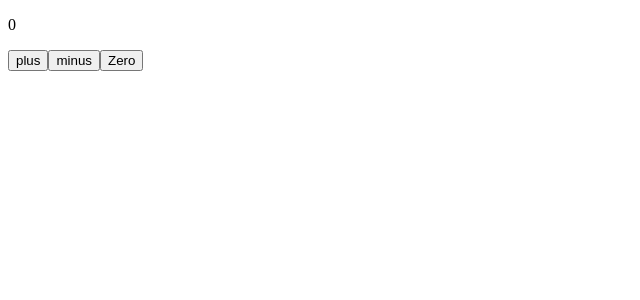
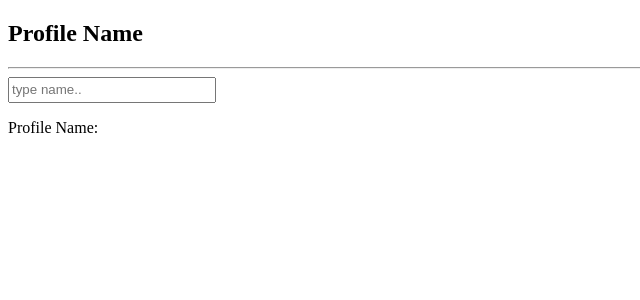
Before and after one commit to grp0060078/react, a React (Vite) app: page / in a window 1280 px wide. Shown: the top 300 px of the page, without its empty margins (0-640 px from the left). Built offline with nearby package versions, Linux system fonts and the light colour scheme.

Commit message:
session task

```diff
--- a/src/App.jsx
+++ b/src/App.jsx
@@ -1,33 +1,23 @@
-import React, { useState } from 'react';
-import Button from './components/Button';
 
-function App() {
+import React, { useState, createContext, } from 'react';
+import Profile from './components/profile.jsx'
 
-  const [counter, setCounter] = useState(0);
+const ProfileContext = createContext();
 
 
-  function handleClick() {
-    setCounter(counter + 1);
-  }
+function App  ()  {
 
-  function handleMinusClick() {
-    setCounter(counter - 1);
-  }
+  const [profileName, setProfileName] = useState('');
+
+  return (
+
+    <ProfileContext.Provider value={{ profileName, setProfileName }}>
+      <Profile />
+    </ProfileContext.Provider>
+  );
+};
 
 
-  function handleZeroClick() {
-    setCounter(0);
-  }
 
 
-  return (
-    <div>
-      <p>{ counter }</p>
-      <button onClick={handleClick}>plus</button>
-     <Button handleMinusClick={handleMinusClick}/>
-      <button onClick={handleZeroClick}>Zero</button>
-    </div>
-  )
-}
-
-export default App;
+export { App as default, ProfileContext };
--- a/src/components/Button.jsx
+++ /dev/null
@@ -1,12 +0,0 @@
-import React from 'react'
-
-
-function Button({handleMinusClick}) {
-
-  return (
-
-    <button onClick={handleMinusClick}>minus</button>
-  )
-}
-
-export default Button;
--- /dev/null
+++ b/src/components/profile.jsx
@@ -0,0 +1,35 @@
+import React, { useContext } from 'react';
+import { ProfileContext } from '../App';
+
+
+function Profile ()  {
+
+  const { profileName, setProfileName } = useContext(ProfileContext);
+
+
+  const handleProfileNameChange = (event) => {
+    setProfileName(event.target.value);
+  };
+  const pad={
+    width:200,
+    height:20,
+
+  }
+
+  return (
+    <div>
+      <h2> Profile Name</h2>
+      <hr></hr>
+
+      <input
+        style={pad}
+        type="text"
+        placeholder='type name..'
+        value={profileName}
+        onChange={handleProfileNameChange}
+      />
+      <p>Profile Name: {profileName}</p>
+    </div>
+  );
+};
+export default Profile;
```
Also changed, not shown: package.json (+11 -1 lines), src/mm.jsx (added, +26 -0 lines), src/assets/undraw_rocket.svg (added), src/styles/App.css (added), 1 other file (tests, documents, lock files or other folders).
